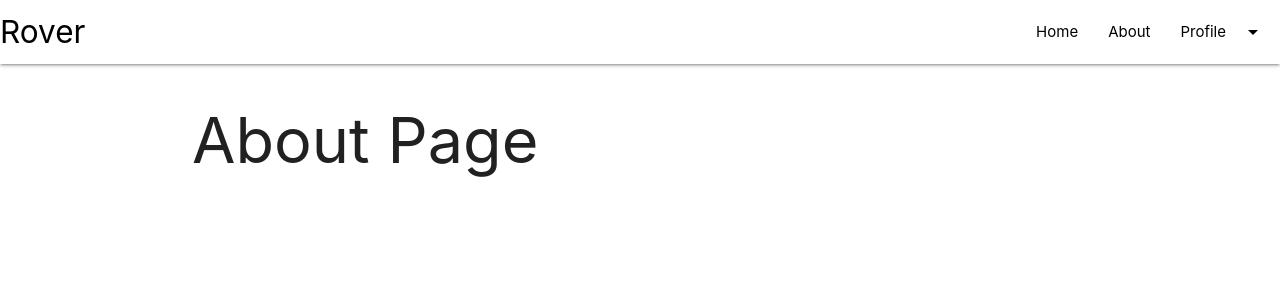
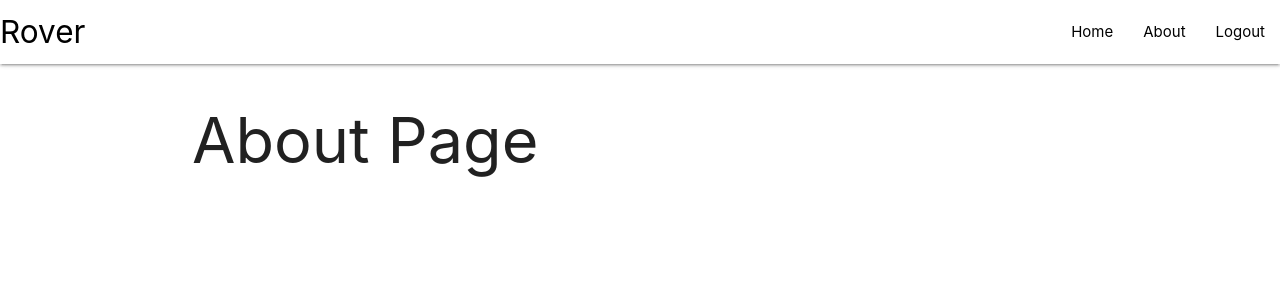
Before and after one commit to rahulVemparala/Rover, a Flask app: page /about in a window 1280 px wide. Shown: the top 300 px of the page. Run offline with Flask 3, Linux system fonts and the light colour scheme; a user stored in the database is signed in; some libraries are stand-ins or nearby versions.

Commit message:
profile page

```diff
--- a/rover/database.py
+++ b/rover/database.py
@@ -7,6 +7,7 @@ from rover import login_manager
 from flask_login import UserMixin
 
 
+@login_manager.user_loader
 def load_user(user_id):
     return User.query.get(int(user_id))
 
--- a/rover/routes.py
+++ b/rover/routes.py
@@ -10,6 +10,7 @@ from rover.forms import RegistrationForm, LoginForm
 from rover import app, db, bcrypt
 
 from rover.database import User
+from flask_login import login_user, current_user, logout_user
 
 posts = [
     {
@@ -38,13 +39,16 @@ def about():
     return render_template('about.html', title='About')
 
 
-@app.route("/signout")
-def signout():
-    return render_template('signout.html', title='About')
+@app.route("/logout")
+def logout():
+    logout_user()
+    return redirect(url_for('home'))
 
 
 @app.route("/register", methods=['GET', "POST"])
 def register():
+    if current_user.is_authenticated:
+        return redirect(url_for('home'))
     form = RegistrationForm()
     if form.validate_on_submit():
         hashed_password = bcrypt.generate_password_hash(
@@ -56,17 +60,24 @@ def register():
 
         flash(
             message=f"Account created for {form.username.data}!", category='success')
-        return redirect(url_for('home'))
+        return redirect(url_for('login'))
     return render_template('register2.html', title='Register', form=form)
 
 
-@app.route("/login")
+@app.route("/login", methods=["GET", "POST"])
 def login():
+    if current_user.is_authenticated:
+        return redirect(url_for('home'))
     form = LoginForm()
     if form.validate_on_submit():
-        pass
-
-    return render_template('login.html', title='Register', form=form)
+        user = User.query.filter_by(email=form.email.data).first()
+        if user and bcrypt.check_password_hash(user.password, form.password.data):
+            login_user(user, remember=form.remember.data)
+            return redirect(url_for('home'))
+        else:
+            flash("Login Unsuccesful, please check Email or Password.",
+                  category="error")
+    return render_template('login.html', title='Login', form=form)
 
 
 def create_user(**kwargs):
--- a/rover/templates/layout.html
+++ b/rover/templates/layout.html
@@ -22,6 +22,15 @@
 <body>
 
   <!-- navbar start -->
+  <ul id="dropdown1" class="dropdown-content">
+       {% if current_user.is_authenticated %}
+      <li><a href="{{url_for('logout')}}">Logout</a></li>
+    {% else %}
+      <li><a href="{{url_for('register')}}">Register</a></li>
+      <li><a href="{{url_for('login')}}">Login</a></li>
+    {% endif %}
+
+</ul>
   <nav>
     <div class="nav-wrapper">
         <a href="#!" class="brand-logo">Rover</a>
@@ -29,9 +38,13 @@
         <ul class="right hide-on-med-and-down">
             <li><a href="{{url_for('home')}}">Home</a></li>
             <li><a href="{{url_for('about')}}">About</a></li>
-            <li><a class="dropdown-trigger" href="#!" data-target="dropdown1">Profile<i
-              class="material-icons right">arrow_drop_down</i></a></li>
-        </ul>
+            {% if current_user.is_authenticated %}
+              <li><a href="{{url_for('logout')}}">Logout</a></li>
+            {% else %}
+              <li><a href="{{url_for('register')}}">Register</a></li>
+              <li><a href="{{url_for('login')}}">Login</a></li>
+            {% endif %}
+
     </div>
 </nav>
 
@@ -39,10 +52,7 @@
     <li><a href="{{url_for('home')}}">Home</a></li>
     <li><a href="{{url_for('about')}}">About</a></li>
     <ul id="dropdown1" class="dropdown-content">
-        <li><a href="{{url_for('register')}}">Register</a></li>
-        <li><a href="{{url_for('login')}}">Login</a></li>
-        <li class="divider"></li>
-        <li><a href="{{url_for('signout')}}">SignOut</a></li>
+
     </ul>
     <li><a class="dropdown-trigger" href="#!" data-target="dropdown1">Profile<i
                 class="material-icons right">arrow_drop_down</i></a></li>
@@ -100,8 +110,8 @@
 
     <script>
 
-      $(".dropdown-trigger").dropdown();
       $(document).ready(function () {
+        $(".dropdown-trigger").dropdown();
           $('.sidenav').sidenav();
       })
 
```
Also changed, not shown: instance/site.db.
